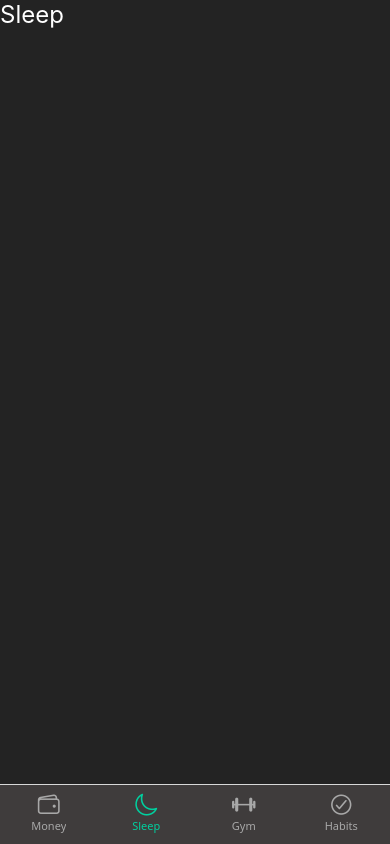
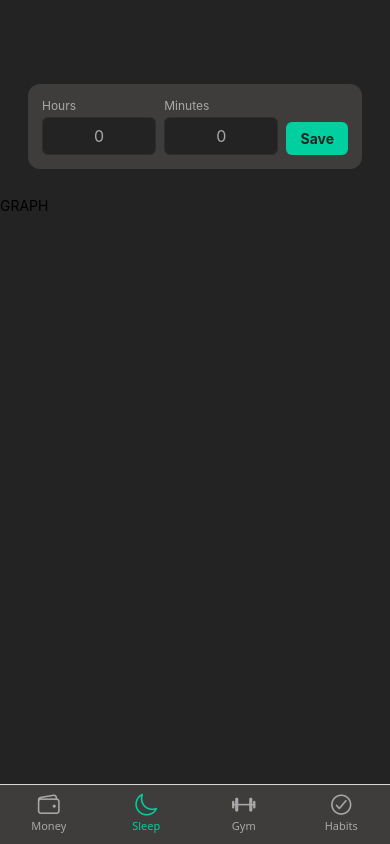
Before and after one commit to Strma77/Monk-Dew, a React Native app: screen /Sleep in a window 390 px wide. Built offline with nearby package versions, Linux system fonts and the light colour scheme.

Commit message:
Input sleep ready

```diff
--- a/src/features/sleep/SleepScreen.js
+++ b/src/features/sleep/SleepScreen.js
@@ -1,10 +1,23 @@
-import { View, Text, StyleSheet } from 'react-native';
-import { colors } from '../../shared/theme';
+import { View, Text, StyleSheet } from "react-native";
+import { useState } from "react";
+import { colors } from "../../shared/theme";
+import { useSleep } from "./hooks/useSleep";
+import SleepInput from "./components/SleepInput"
 
 const SleepScreen = () => {
+  const {
+    sleep_entries,
+    addSleep,
+    deleteSleep,
+    updateSleep,
+  } = useSleep();
+  const [currentMonth, setCurrentMonth] = useState(new Date().getMonth());
+  const [currentYear, setCurrentYear] = useState(new Date().getFullYear());
+
   return (
     <View style={styles.container}>
-            <Text style={styles.textStyle}>Sleep</Text>
+      <SleepInput onSubmit={addSleep}></SleepInput>
+      <Text>GRAPH</Text>
     </View>
   );
 };
@@ -16,7 +29,7 @@ const styles = StyleSheet.create({
   },
   textStyle: {
     color: colors.textPrimary,
-        fontSize: 24
+    fontSize: 24,
   },
 });
 
--- a/src/features/sleep/components/SleepInput.js
+++ b/src/features/sleep/components/SleepInput.js
@@ -1,5 +1,6 @@
 import { View, TextInput, Text, TouchableOpacity, StyleSheet } from "react-native"
 import { useState } from "react";
+import { colors, scale, spacing, fontSize, radius } from "../../../shared/theme";
 
 const SleepInput = ({ onSubmit }) => {
     const [date, setDate] = useState(new Date().toISOString().split('T')[0]);
@@ -13,19 +14,84 @@ const SleepInput = ({ onSubmit }) => {
     }
 
     return (
-        //View > inputs + button
-        <View>
-            <TextInput keyboardType="numeric" onChangeText={setHours} value={hours}>
-
-            </TextInput>
-            <TextInput keyboardType="numeric" onChangeText={setMinutes} value={minutes}>
-
-            </TextInput>
-            <TouchableOpacity onPress={handleSubmit}>
-                <Text>Save</Text>
-            </TouchableOpacity>
+        <View style={styles.container}>
+            <View style={styles.row}>
+                <View style={styles.inputGroup}>
+                    <Text style={styles.label}>Hours</Text>
+                    <TextInput
+                        style={styles.input}
+                        keyboardType="numeric"
+                        onChangeText={setHours}
+                        value={hours}
+                        placeholder="0"
+                        placeholderTextColor={colors.textSecondary}
+                        maxLength={2}
+                    />
+                </View>
+                <View style={styles.inputGroup}>
+                    <Text style={styles.label}>Minutes</Text>
+                    <TextInput
+                        style={styles.input}
+                        keyboardType="numeric"
+                        onChangeText={setMinutes}
+                        value={minutes}
+                        placeholder="0"
+                        placeholderTextColor={colors.textSecondary}
+                        maxLength={2}
+                    />
+                </View>
+                <TouchableOpacity style={styles.button} onPress={handleSubmit}>
+                    <Text style={styles.buttonText}>Save</Text>
+                </TouchableOpacity>
+            </View>
         </View>
     );
 }
 
+const styles = StyleSheet.create({
+    container: {
+        padding: spacing.md,
+        backgroundColor: colors.surfaceColor,
+        borderRadius: radius.md,
+        margin: spacing.xl,
+        marginTop: spacing.xl * 3
+    },
+    row: {
+        flexDirection: 'row',
+        alignItems: 'flex-end',
+        gap: spacing.sm,
+    },
+    inputGroup: {
+        flex: 1,
+    },
+    label: {
+        color: colors.textSecondary,
+        fontSize: fontSize.sm,
+        marginBottom: spacing.xs,
+    },
+    input: {
+        backgroundColor: colors.screenBackground,
+        color: colors.textPrimary,
+        fontSize: fontSize.lg,
+        borderRadius: radius.sm,
+        padding: spacing.sm,
+        textAlign: 'center',
+        borderWidth: 1,
+        borderColor: colors.borderColor,
+    },
+    button: {
+        backgroundColor: colors.primaryColor,
+        paddingVertical: spacing.sm,
+        paddingHorizontal: spacing.md,
+        borderRadius: radius.sm,
+        alignItems: 'center',
+        justifyContent: 'center',
+    },
+    buttonText: {
+        color: colors.screenBackground,
+        fontSize: fontSize.md,
+        fontWeight: 'bold',
+    },
+});
+
 export default SleepInput;
```
Lines whose indentation alone changed are shown as unchanged.
